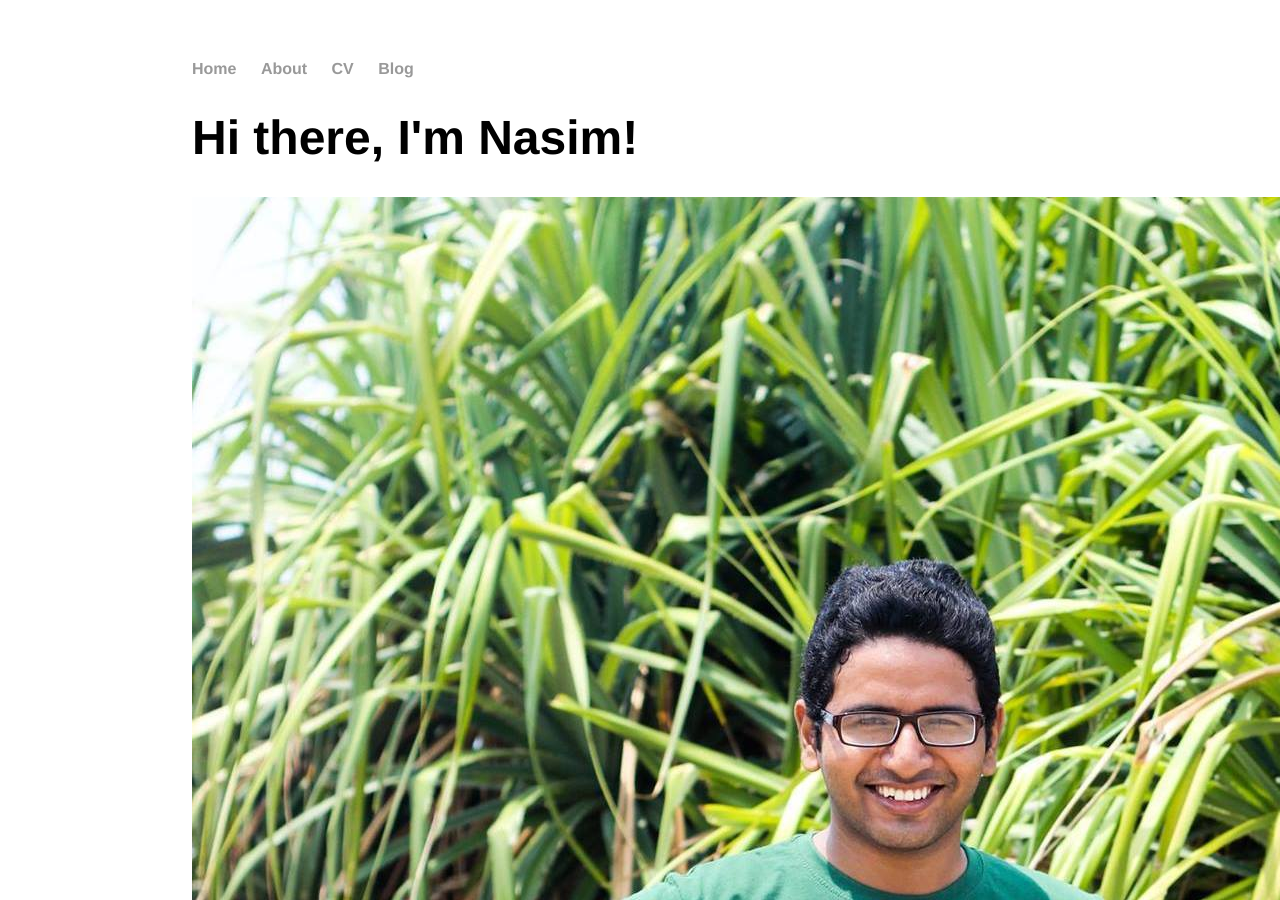
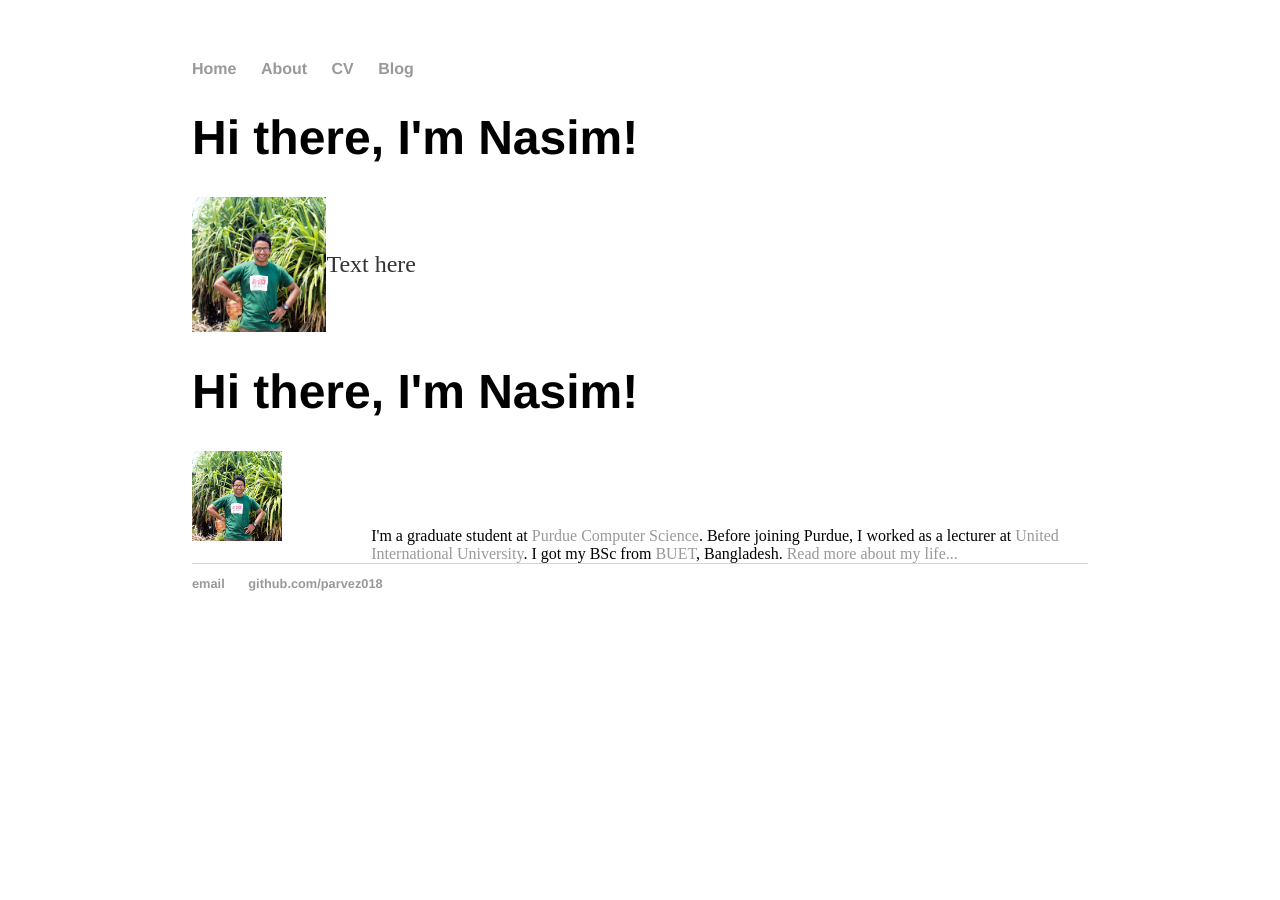
Before and after one commit to parvez018/parvez018.github.io, a Jekyll site: the page built from index.md, in a window 1280 px wide and 900 px high. Built offline with Jekyll 4.4.1, drawn with Linux system fonts in a browser that asks for light colours.

Commit message:
updated index.md

```diff
--- a/blog/index.html
+++ b/blog/index.html
@@ -6,6 +6,6 @@ title: Nasim's Blog
 	<ul class="posts">
 
 	  {% for post in site.posts %}
-	     <a href="{{ post.url }}" title="{{ post.title }}">{{ post.title }}</a></li>
+	    <li><a href="{{ post.url }}" title="{{ post.title }}">{{ post.title }}</a></li>
 	  {% endfor %}
 	</ul>
--- a/index.md
+++ b/index.md
@@ -6,7 +6,7 @@ title: Nasim's Page
 <div class="blurb">
 	<h1>Hi there, I'm Nasim!</h1>
 	<div class="image-txt-container">
-	  <img src="/images/profile.jpg" alt="Nasim's picture">
+	  <img src="/images/profile.jpg" alt="Nasim's picture" style="width: 15%;">
 	  <p>
 	    Text here
 	  </p>
```
